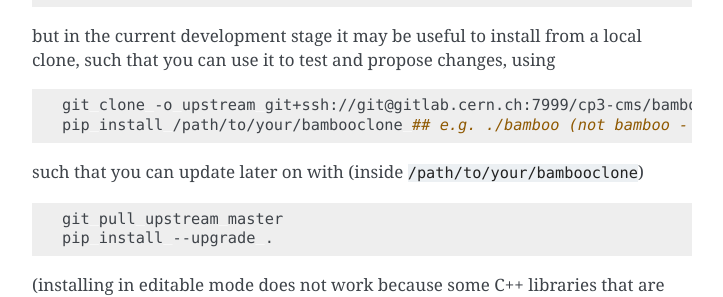
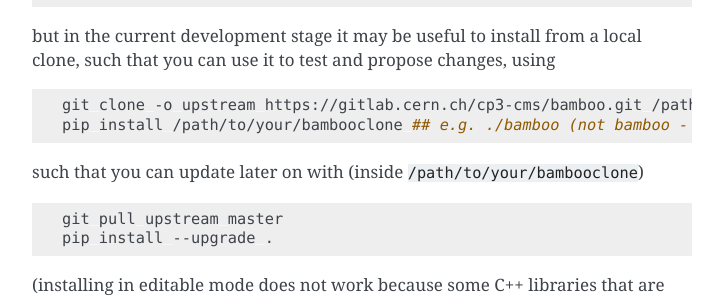
Before and after one commit to recotoolsbenchmarks/BambooAnalysis, a Sphinx documentation site: the page built from doc/install.rst, in a window 1280 px wide and 1400 px high, scrolled down 914 px. Shown: the part 164-461 px from the top of the window, without its empty margins (388-1111 px from the left). Built offline with Sphinx 7.4.7, drawn with Linux system fonts in a browser that asks for light colours; some of the changed text lies outside the part shown.

Commit message:
Installation instructions: use https clone link (more likely to work)

```diff
--- a/doc/install.rst
+++ b/doc/install.rst
@@ -55,7 +55,7 @@ a local clone, such that you can use it to test and propose changes, using
 
 .. code-block:: sh
 
-   git clone -o upstream git+ssh://git@gitlab.cern.ch:7999/cp3-cms/bamboo.git /path/to/your/bambooclone
+   git clone -o upstream https://gitlab.cern.ch/cp3-cms/bamboo.git /path/to/your/bambooclone
    pip install /path/to/your/bambooclone ## e.g. ./bamboo (not bamboo - a package with that name exists)
 
 such that you can update later on with (inside ``/path/to/your/bambooclone``)
@@ -121,7 +121,7 @@ modify them (they can be updated with ``git pull`` and ``pip install --upgrade``
    python -m venv bamboovenv
    source bamboovenv/bin/activate
    # clone and install bamboo
-   git clone -o upstream git+ssh://git@gitlab.cern.ch:7999/cp3-cms/bamboo.git
+   git clone -o upstream https://gitlab.cern.ch/cp3-cms/bamboo.git
    pip install ./bamboo
    # clone and install plotIt
    git clone -o upstream https://github.com/cp3-llbb/plotIt.git
```
